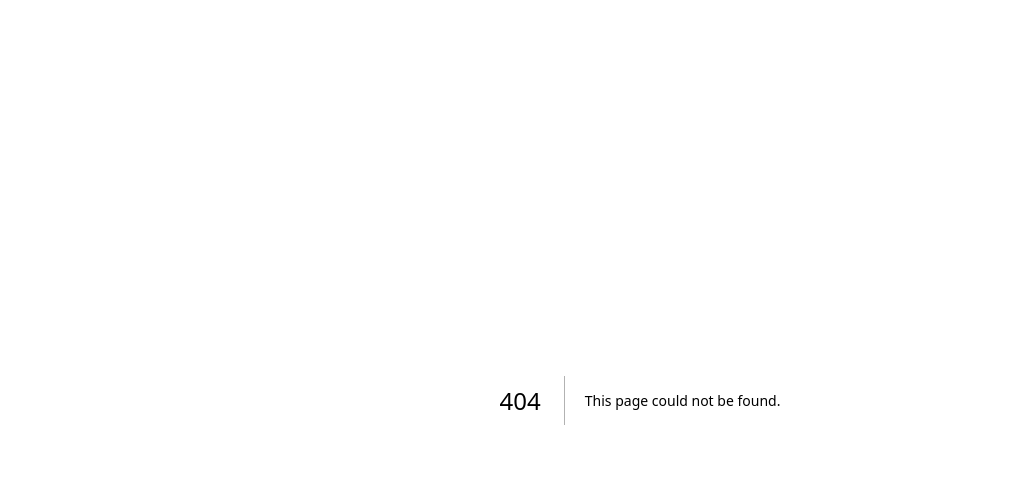
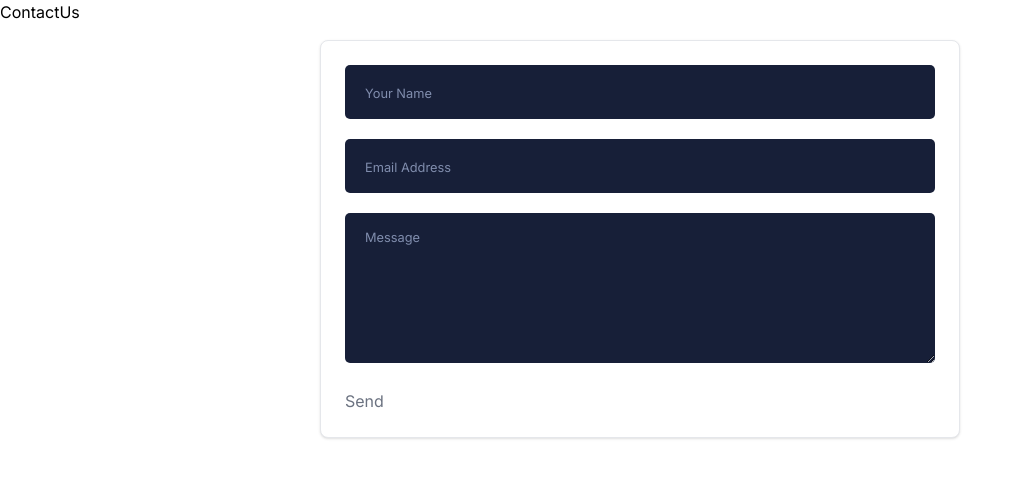
Before and after one commit to uchhal/uchhal-frontend, a Next.js app: page /contactus in a window 1280 px wide. Before the commit this address had no page. Shown: the top 478 px of the page, without its empty margins (0-1022 px from the left). Built offline with nearby package versions, Linux system fonts and the light colour scheme.

Commit message:
email  service added

```diff
--- /dev/null
+++ b/app/contactus/page.tsx
@@ -0,0 +1,15 @@
+import React from "react";
+import Form from "@/components/ContactForm";
+
+const ContactUs = () => {
+  return (
+    <div>
+      ContactUs
+      <div className="flex justify-center items-center ">
+        <Form />
+      </div>
+    </div>
+  );
+};
+
+export default ContactUs;
--- /dev/null
+++ b/components/ContactForm.tsx
@@ -0,0 +1,65 @@
+"use client";
+import React, { useState } from "react";
+import classes from "../styles/form.module.css";
+import { sendEmail } from "../utils/sendEmail";
+
+const Form = () => {
+  const [formData, setFormData] = useState({
+    name: "",
+    email: "",
+    message: "",
+  });
+  const handleChange = (event) => {
+    setFormData({ ...formData, [event.target.name]: event.target.value });
+  };
+
+  const submitHandler = (e) => {
+    e.preventDefault();
+    sendEmail(formData);
+    setFormData({ name: "", email: "", message: "" });
+  };
+  return (
+    <form
+      className="block w-[50%] m-4 p-6 bg-white border border-gray-200 rounded-lg shadow hover:bg-gray-100 dark:bg-gray-800 dark:border-gray-700 dark:hover:bg-gray-700  justify-center items-center"
+      onSubmit={submitHandler}
+    >
+      <div className={`${classes.form__group}`}>
+        <input
+          type="text"
+          name="name"
+          value={formData.name}
+          onChange={handleChange}
+          required
+          placeholder="Your Name"
+        />
+      </div>
+      <div className={`${classes.form__group}`}>
+        <input
+          type="email"
+          name="email"
+          value={formData.email}
+          onChange={handleChange}
+          placeholder="Email Address"
+          required
+        />
+      </div>
+      <div className={`${classes.form__group}`}>
+        <textarea
+          type="text"
+          rows={5}
+          name="message"
+          value={formData.message}
+          onChange={handleChange}
+          placeholder="Message"
+          required
+        />
+      </div>
+
+      <button className="text-gray-500" type="submit">
+        Send
+      </button>
+    </form>
+  );
+};
+
+export default Form;
--- /dev/null
+++ b/config/config.js
@@ -0,0 +1,3 @@
+const config = {
+  api: "hello world",
+}
--- a/package.json
+++ b/package.json
@@ -17,6 +17,7 @@
     "@uiw/react-codemirror": "^4.21.9",
     "autoprefixer": "10.4.14",
     "axios": "^1.4.0",
+    "emailjs-com": "^3.2.0",
     "eslint": "8.46.0",
     "eslint-config-next": "13.4.13",
     "next": "13.4.13",
--- /dev/null
+++ b/styles/form.module.css
@@ -0,0 +1,21 @@
+.form__group input,
+.form__group textarea {
+  width: 100%;
+  border: none;
+  outline: none;
+  background: #171f38;
+  color: #fff;
+  padding: 15px 20px;
+  border-radius: 5px;
+  margin-bottom: 20px;
+}
+
+.form__group input::placeholder,
+.form__group textarea::placeholder {
+  font-size: 0.8rem;
+  color: #808dad;
+}
+
+.form button {
+  color: #01d293;
+}
--- /dev/null
+++ b/utils/sendEmail.tsx
@@ -0,0 +1,9 @@
+import emailjs from 'emailjs-com';
+export const sendEmail = (formData) => {
+    emailjs.send('service_yaylque', 'template_sxyy3qb', formData, '70fnyNwHsaPM7vTH3')
+      .then((result) => {
+        console.log('Email sent successfully:', result.text);
+      }, (error) => {
+        console.error('Error sending email:', error);
+      });
+  }
```
Also changed, not shown: 2 other files (tests, documents, lock files or other folders).
